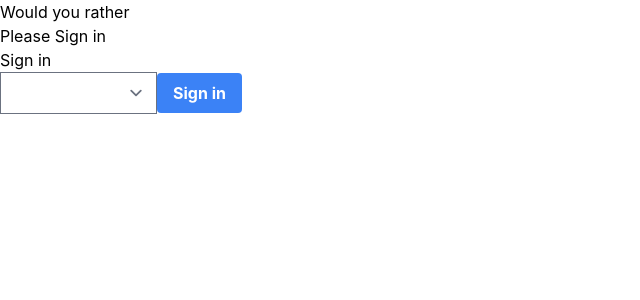
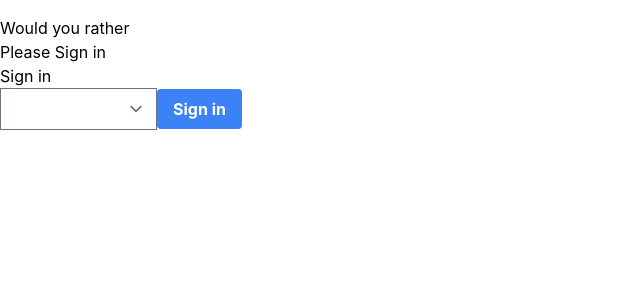
Before and after one commit to diwao/would-you-rather-project, a React (Create React App) app: page / in a window 1280 px wide. Shown: the top 300 px of the page, without its empty margins (0-640 px from the left). Built offline with nearby package versions, Linux system fonts and the light colour scheme.

Commit message:
feat: Modify styles

```diff
--- a/src/components/App.js
+++ b/src/components/App.js
@@ -18,7 +18,7 @@ class App extends Component {
     console.log(authedUser);
     return (
       <Router>
-        <div>
+        <div className="container mx-auto py-4">
           {authedUser === null ? (
             <SignIn />
           ) : (
```
